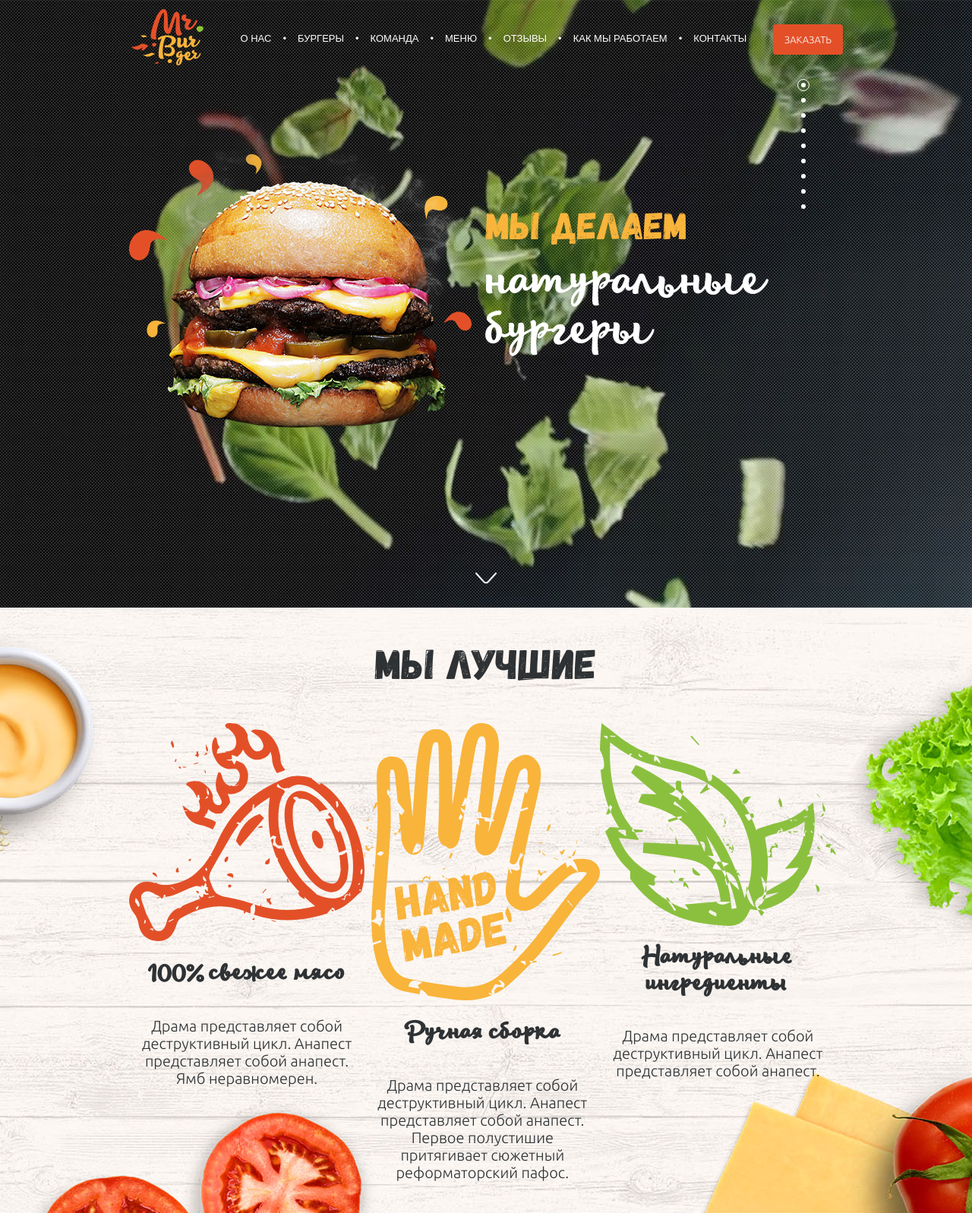
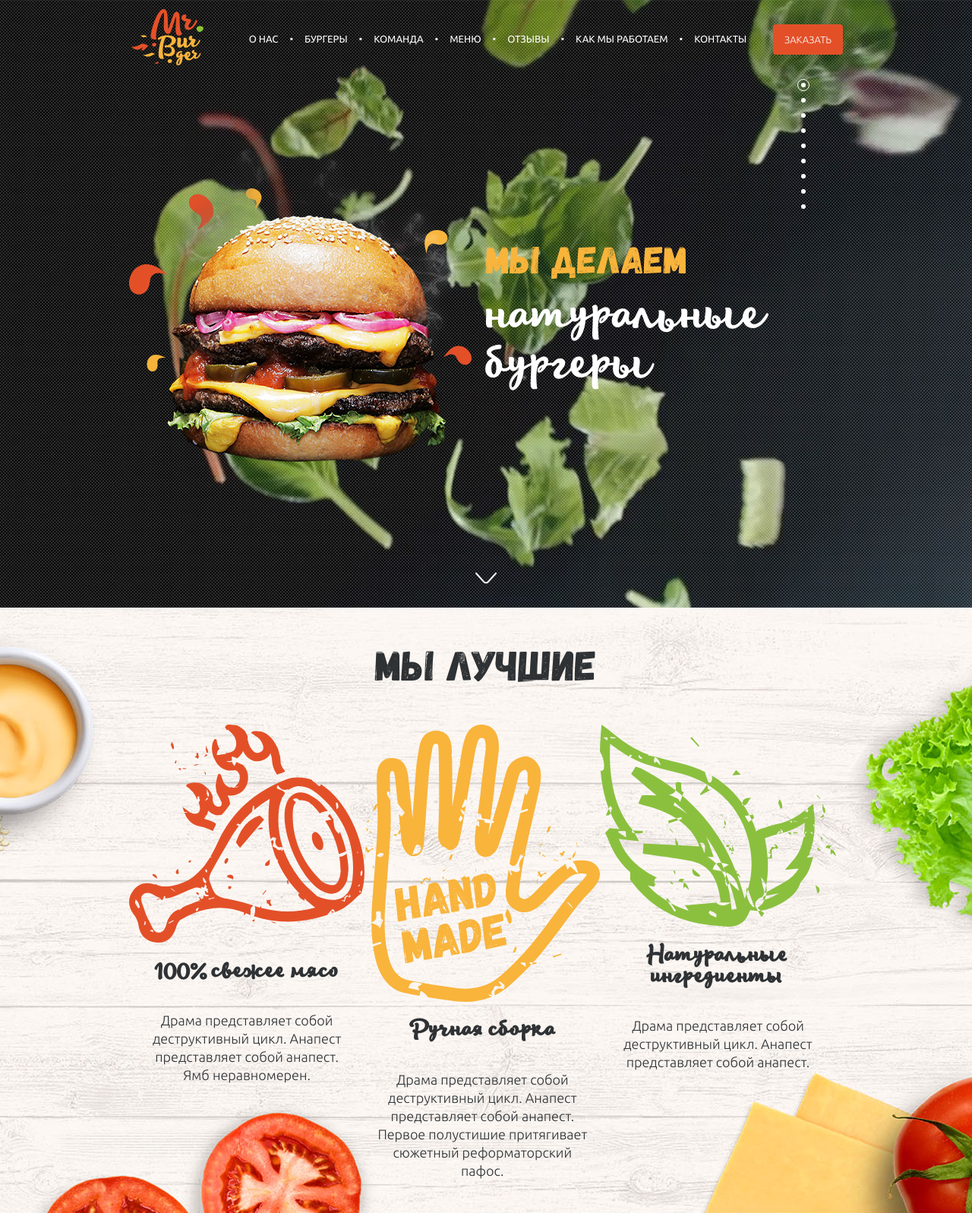
Before and after one commit to Pochuevaos/pochuevaos.github.io, a plain HTML site: page index.html in a window 1280 px wide. Shown: the top 1597 px of the page at 76% size. Drawn offline with Linux system fonts and the light colour scheme; a web font is replaced by a local one.

Commit message:
edit 27.11

```diff
--- a/css/blocks/btn.scss
+++ b/css/blocks/btn.scss
@@ -10,4 +10,5 @@
     text-transform: uppercase;
     text-decoration: none;
     cursor: pointer;
-    }
+
+}
--- a/css/blocks/nav.scss
+++ b/css/blocks/nav.scss
@@ -7,8 +7,10 @@
 
   .header {
     display: flex;
-    position: absolute;
+    position: relative;
     padding-top: 12px;
+    width: 940px;
+    margin: 0 auto;
   }
 
   .nav__list {
--- a/css/blocks/page1.scss
+++ b/css/blocks/page1.scss
@@ -9,6 +9,10 @@
     flex-direction: column;
     justify-content: space-between;
   }
+
+.logo {
+  margin-right: 30px;
+}
 
   //burger image
   .burger_img {
--- a/css/blocks/page2.scss
+++ b/css/blocks/page2.scss
@@ -39,15 +39,17 @@
 
   .h {
     font-family: 'Lifehack Medium';
-    font-size: 30px;
+    font-size: 28px; // исправить на 24 отступ 28
     color: #2f3234;
     text-align: center;
+    line-height: 28px;
   }
 
   .p {
     font-family: 'Ubuntu-L';
     color: #2f3234;
-    font-size: 20px;
+    font-size: 18px; //исправить на 14 , отступ межстрочный 24
+    line-height: 24px;
     text-align: center;
     margin: 15px;
   }
--- a/css/blocks/page3.scss
+++ b/css/blocks/page3.scss
@@ -49,7 +49,7 @@
   font-weight: 300;
   line-height: 2;
   text-overflow: ellipsis;
-  height: 200px;
+  height: 175px;
   overflow: hidden;
   }
 
@@ -57,6 +57,8 @@
   .btn__black {
     background-color: #2f3224;
     border: 0;
+    margin-top: 20px;
+
   }
 
   .reviews__hover {
--- a/index.html
+++ b/index.html
@@ -12,7 +12,7 @@
 
 <body>
     <section class="section section_hero">
-        <div class="container">
+
             <header class="header">
                 <div class="container container_header">
                     <div class="logo">
@@ -50,7 +50,7 @@
 
                 </div>
             </header>
-        </div>
+
         <div class="container">
             <div class="hero-content">
                 <div class="burger_img">
@@ -158,7 +158,7 @@
                         <div class="reviews___text">
                             <p>Мысли все о них и о них, о них и о них. Нельзя устоять, невозможно забыть... Никогда не
                                 думал, что булочки могут быть такими мягкими,котлетка такой сочной,а сыр таким
-                                расплавленным.</p>
+                                расплавленным.  </p>
                         </div>
                         <button class="btn btn__black" type="button">ПОДРОБНЕЕ</button>
                     </div>
```
Also changed, not shown: css/main.css, fonts/Ubuntu-Regular.woff (added), 1 other file.
